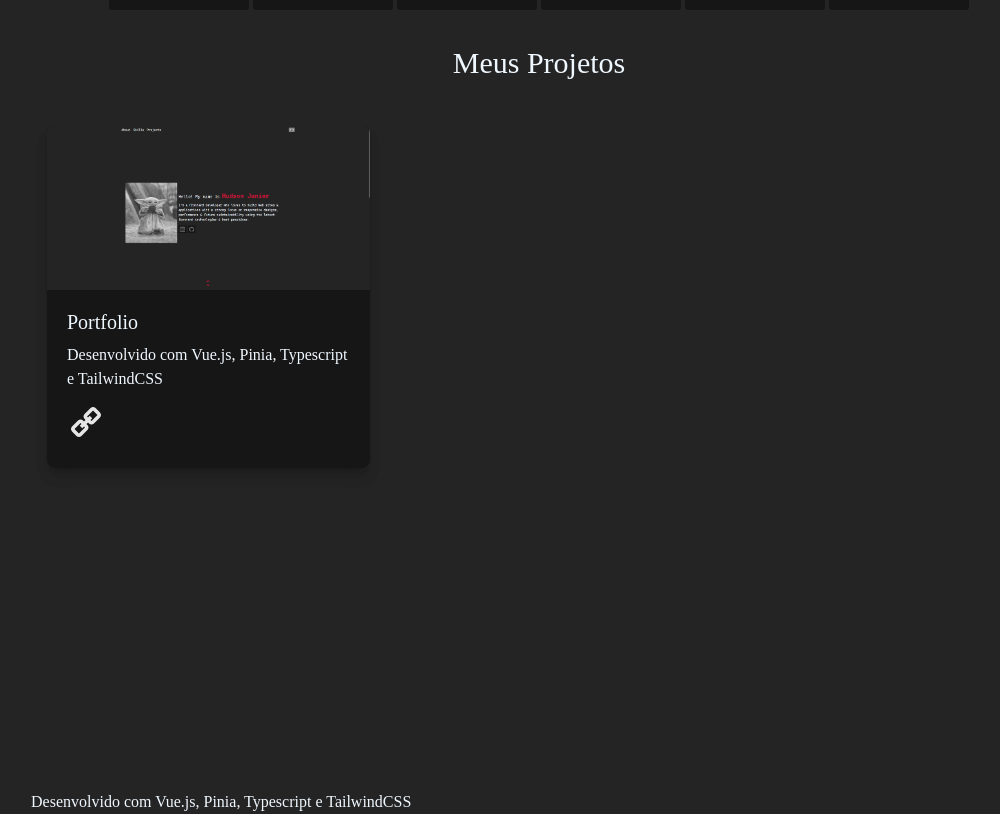
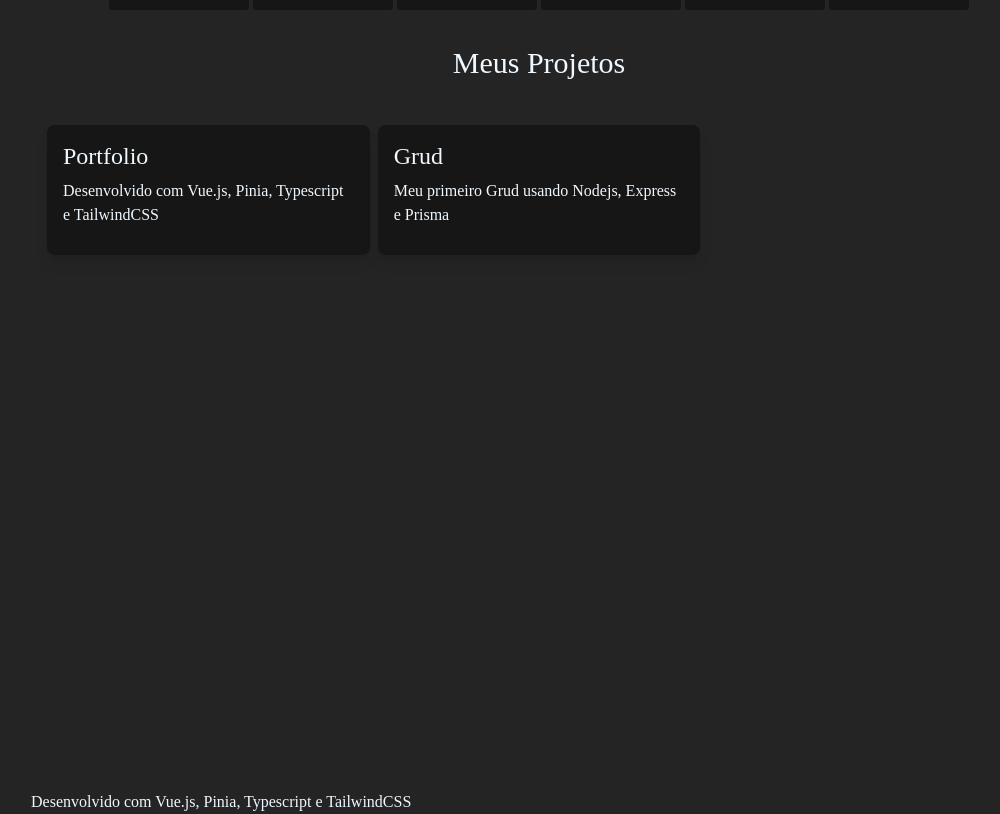
Before and after one commit to 1Skuull/portfolio, a Vue app: page / in a window 1280 px wide. Shown: the part 1040-1854 px from the top of the page, without its empty margins (101-1101 px from the left). Built offline with nearby package versions, Linux system fonts and the light colour scheme.

Commit message:
Projects fix

```diff
--- a/src/components/CardProjects.vue
+++ b/src/components/CardProjects.vue
@@ -1,30 +1,15 @@
 <template>
-    <div class="flex justify-center shadow-lg">
-        <div class="block max-w-sm rounded-lg bg-gray shadow-lg dark:bg-neutral-700">
-            <a class="flex justify-center" data-te-ripple-init data-te-ripple-color="light">
-                <img
-                    class="rounded-t-lg"
-                    :src="getImageUrl()"
-                    :alt="props.alt" />
-            </a>
-            <div class="p-5">
-                <h5
-                    class="mb-2 text-xl font-medium leading-tight text-neutral-800 dark:text-neutral-50">
+    <div class="flex justify-center max-w-sm rounded-lg bg-gray shadow-lg dark:bg-neutral-700">
+        <a :href="link" target="_blank" class="rounded hover:bg-white hover:text-black p-1 text-sm">
+            <div class="p-3">
+                <h5 class="mb-2 text-2xl font-medium leading-tight text-neutral-800 dark:text-neutral-50">
                     {{ props.titulo }}
                 </h5>
                 <p class="mb-3 text-base text-neutral-600 dark:text-neutral-200">
                     {{ props.descricao }}
                 </p>
-                <a  :href="link"
-                    target="_blank"
-                    type="button"
-                    class="hover:bg-crimson inline-block rounded bg-primary p-1 text-sm"
-                    data-te-ripple-init
-                    data-te-ripple-color="light">
-                    <img src="../assets/link.svg" alt="">
-                </a>
             </div>
-        </div>
+        </a>
     </div>
 </template>
 <script setup lang="ts">
@@ -39,9 +24,9 @@ const props = defineProps({
 })
 
 
-function getImageUrl():any {
-  return new URL(`../assets/${props.imageUrl}`, import.meta.url)
-}
+// function getImageUrl():any {
+//   return new URL(`../assets/${props.imageUrl}`, import.meta.url)
+// }
 
 </script>
 <style scoped>
--- a/src/pages/Projects.vue
+++ b/src/pages/Projects.vue
@@ -12,9 +12,16 @@
             alt="Portfolio" titulo="Portfolio"
             descricao="Developed with Vue.js, Pinia, Typescript and TailwindCSS"/>
 
-            <!-- <Cards img="../src/assets/typescript.svg" link="https://github.com/1Skuull/portfolio"
+            <!-- <Cards img="../src/assets/typescript.svg"
             alt="Site de Filmes" titulo="Site de Filmes"
             descricao="Meu primeiro site feito apenas com HTML e CSS"/> -->
+
+            <Cards v-if="!counter.isActive" link="https://github.com/1Skuull/grud-prisma"
+            alt="Grud" titulo="Grud"
+            descricao="Meu primeiro Grud usando Nodejs, Express e Prisma"/>
+            <Cards v-else link="https://github.com/1Skuull/grud-prisma"
+            alt="Grud" titulo="Grud"
+            descricao="My first Grud using Nodejs, Express and Prisma"/>
 
 
 
--- a/src/stores/conta.ts
+++ b/src/stores/conta.ts
@@ -1,5 +1,5 @@
+import { defineStore } from "pinia"
 import { ref } from "vue"
-import { defineStore } from "pinia"
 
 
 const useCounterStore = defineStore('counter', () => {
```
